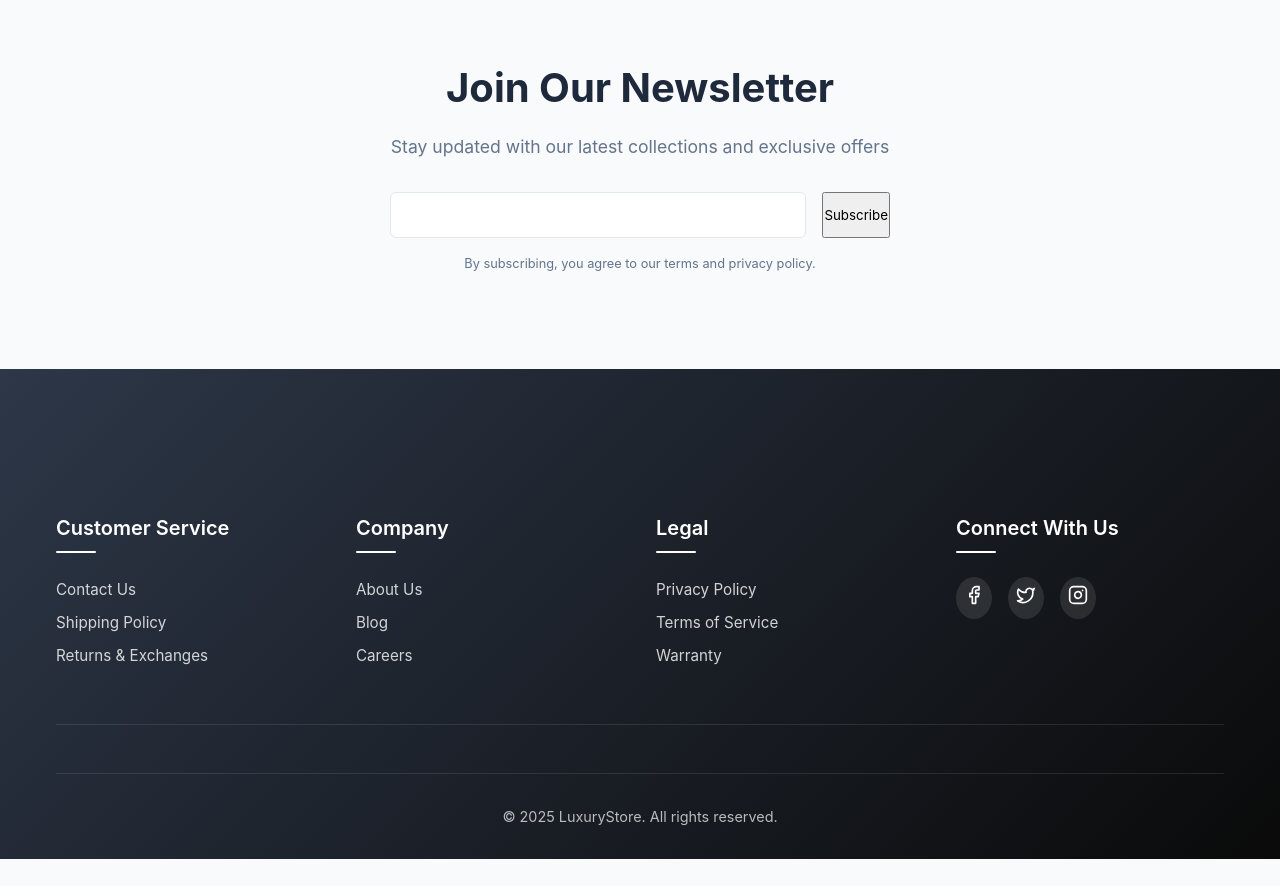
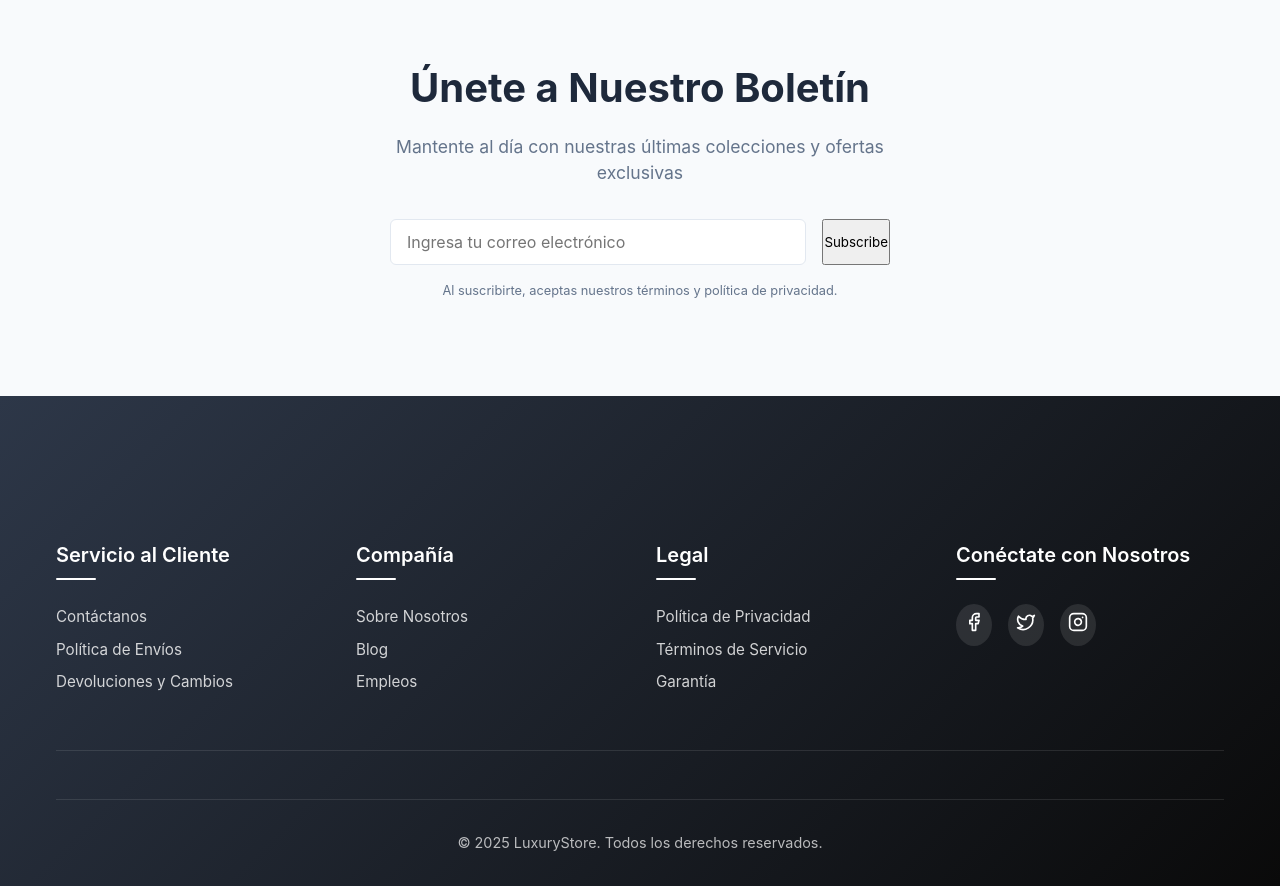
Before and after one commit to CRodrigoPalacios/HerramientasCloud, a React (Vite) app in the folder front/: page / in a window 1280 px wide. Shown: the part 1920-2806 px from the top of the page. Before the commit the page ends 2779 px from the top, so only its background shows below. Built offline with nearby package versions, Linux system fonts and the light colour scheme.

Commit message:
refactor: modificacion de vistas y estilos
se modificaron los estilos y las paginas para mejorar las vistas y sea mas amigable con el usuarios

```diff
--- a/front/src/components/Footer.jsx
+++ b/front/src/components/Footer.jsx
@@ -8,34 +8,34 @@ const Footer = () => {
       <div className="container">
         <div className="footer-content">
           <div className="footer-section">
-            <h4>Customer Service</h4>
+            <h4>Servicio al Cliente</h4>
             <ul className="footer-links">
-              <li><Link to="/contact">Contact Us</Link></li>
-              <li><Link to="/shipping">Shipping Policy</Link></li>
-              <li><Link to="/returns">Returns & Exchanges</Link></li>
+              <li><Link to="/contact">Contáctanos</Link></li>
+              <li><Link to="/shipping">Política de Envíos</Link></li>
+              <li><Link to="/returns">Devoluciones y Cambios</Link></li>
             </ul>
           </div>
 
           <div className="footer-section">
-            <h4>Company</h4>
+            <h4>Compañía</h4>
             <ul className="footer-links">
-              <li><Link to="/about">About Us</Link></li>
+              <li><Link to="/about">Sobre Nosotros</Link></li>
               <li><Link to="/blog">Blog</Link></li>
-              <li><Link to="/careers">Careers</Link></li>
+              <li><Link to="/careers">Empleos</Link></li>
             </ul>
           </div>
 
           <div className="footer-section">
             <h4>Legal</h4>
             <ul className="footer-links">
-              <li><Link to="/privacy">Privacy Policy</Link></li>
-              <li><Link to="/terms">Terms of Service</Link></li>
-              <li><Link to="/warranty">Warranty</Link></li>
+              <li><Link to="/privacy">Política de Privacidad</Link></li>
+              <li><Link to="/terms">Términos de Servicio</Link></li>
+              <li><Link to="/warranty">Garantía</Link></li>
             </ul>
           </div>
 
           <div className="footer-section">
-            <h4>Connect With Us</h4>
+            <h4>Conéctate con Nosotros</h4>
             <div className="social-links">
               <a href="#" aria-label="Facebook">
                 <Facebook className="social-icon" size={20} />
@@ -51,7 +51,7 @@ const Footer = () => {
         </div>
 
         <div className="footer-bottom">
-          <p>&copy; {new Date().getFullYear()} LuxuryStore. All rights reserved.</p>
+          <p>&copy; {new Date().getFullYear()} LuxuryStore. Todos los derechos reservados.</p>
         </div>
       </div>
     </footer>
--- a/front/src/components/Header.jsx
+++ b/front/src/components/Header.jsx
@@ -47,10 +47,25 @@ export default function Header() {
             <Link to="/about" className="nav-link">Historia</Link>
             <Link to="/contact" className="nav-link">Contacto</Link>
 
-          {user && user.role === 'admin' && (
-            <Link to="/dashboard" className="nav-link">Dashboard</Link>
+            {user && user.role === 'admin' && (
+              <select
+                className="nav-select"
+                onChange={(e) => {
+                  const selectedPage = e.target.value;
+                  if (selectedPage) {
+                    window.location.href = selectedPage;
+                  }
+                }}
+              >
+                <option value="">Admin Panel</option>
+                <option value="/dashboard">Dashboard</option>
+                <option value="/dashboard/UserList">Administrar Usuarios</option>
+                <option value="/dashboard/AddProducts">Añadir Productos</option>
+                <option value="/dashboard/Settings">Configuración</option>
+              </select>
             )}
           </nav>
+
         </div>
 
         <div className="header-right">
--- a/front/src/components/NewsletterSection.jsx
+++ b/front/src/components/NewsletterSection.jsx
@@ -8,8 +8,7 @@ export default function NewsletterSection() {
 
   const handleSubmit = (e) => {
     e.preventDefault();
-    // Handle subscription logic
-    console.log("Subscribed with:", email);
+    console.log("Suscrito con:", email);
     setEmail("");
   };
 
@@ -17,21 +16,24 @@ export default function NewsletterSection() {
     <section className="newsletter-section">
       <div className="newsletter-container">
         <div className="newsletter-header">
-          <h2 className="newsletter-title">Join Our Newsletter</h2>
+          <h2 className="newsletter-title">Únete a Nuestro Boletín</h2>
           <p className="newsletter-subtitle">
-            Stay updated with our latest collections and exclusive offers
+             Mantente al día con nuestras últimas colecciones y ofertas exclusivas
           </p>
         </div>
         <form className="newsletter-form" onSubmit={handleSubmit}>
           <input
             type="email"
             className="newsletter-input"
-            // ... resto de props
+            value={email}
+            onChange={(e) => setEmail(e.target.value)}
+            placeholder="Ingresa tu correo electrónico"
+            required
           />
           <Button type="submit">Subscribe</Button>
         </form>
         <p className="newsletter-terms">
-          By subscribing, you agree to our terms and privacy policy.
+          Al suscribirte, aceptas nuestros términos y política de privacidad.
         </p>
       </div>
     </section>
--- a/front/src/pages/Brands.jsx
+++ b/front/src/pages/Brands.jsx
@@ -1,16 +1,16 @@
-import brands from "@/data/marcas";
+import marcas from "@/data/marcas";
 import "@/styles/pages/Brands.css";
 
-const BrandsPage = () => {
+const MarcasPage = () => {
   return (
-    <main className="brands-page">
-      <h1 className="brands-title">Our Watch Brands</h1>
-      <div className="brands-grid">
-        {brands.map((brand) => (
-          <div key={brand.id} className="brand-card">
-            <div className="brand-card-inner">
-              <img src={brand.image} alt={brand.name} className="brand-logo" />
-              <h2 className="brand-name">{brand.name}</h2>
+    <main className="marcas-page">
+      <h1 className="marcas-title">Nuestras Marcas de Relojes</h1>
+      <div className="marcas-grid">
+        {marcas.map((marca) => (
+          <div key={marca.id} className="marca-card">
+            <div className="marca-card-inner">
+              <img src={marca.image} alt={marca.name} className="marca-logo" />
+              <h2 className="marca-name">{marca.name}</h2>
             </div>
           </div>
         ))}
@@ -19,4 +19,4 @@ const BrandsPage = () => {
   );
 };
 
-export default BrandsPage;
+export default MarcasPage;
--- a/front/src/pages/CartPage.jsx
+++ b/front/src/pages/CartPage.jsx
@@ -1,4 +1,3 @@
-// src/pages/CartPage.jsx
 import { Link } from 'react-router-dom';
 import { useCart } from '../context/CartContext';
 import { Button } from '@/components/ui/button';
--- a/front/src/pages/ContactPage.jsx
+++ b/front/src/pages/ContactPage.jsx
@@ -4,30 +4,30 @@ export default function ContactPage() {
   return (
     <div className="contact-page container">
       <div className="contact-header">
-        <h1 className="contact-title">Contact Us</h1>
+        <h1 className="contact-title">Contáctanos</h1>
       </div>
 
       <form className="contact-form">
         <div className="form-group">
-          <label className="form-label">Name</label>
+          <label className="form-label">Nombre</label>
           <input type="text" className="form-input" />
         </div>
 
         <div className="form-group">
-          <label className="form-label">Email</label>
+          <label className="form-label">Correo Electrónico</label>
           <input type="email" className="form-input" />
         </div>
 
         <div className="form-group">
-          <label className="form-label">Message</label>
+          <label className="form-label">Mensaje</label>
           <textarea className="form-input"></textarea>
         </div>
 
-        <button type="submit" className="submit-btn">Send Message</button>
+        <button type="submit" className="submit-btn">Enviar Mensaje</button>
       </form>
 
       <div className="contact-info">
-        <div className="info-item">✉️ contact@luxurywatches.com</div>
+        <div className="info-item">✉️ contacto@luxurywatches.com</div>
         <div className="info-item">📞 +1 (555) 123-4567</div>
       </div>
     </div>
--- a/front/src/pages/ProductListing.jsx
+++ b/front/src/pages/ProductListing.jsx
@@ -8,7 +8,6 @@ const ProductListing = () => {
   const [productList, setProductList] = useState([]);
 
   useEffect(() => {
-    // Simulando una carga de datos desde una API
     setProductList(products);
   }, []);
 
--- a/front/src/styles/components/Header.css
+++ b/front/src/styles/components/Header.css
@@ -291,3 +291,10 @@
   background-color: #b38f3d;
   transform: translateY(-1px);
 }
+.nav-select {
+  padding: 0.5rem;
+  border-radius: 5px;
+  background-color: #fff;
+  color: #333;
+  font-size: 1rem;
+}
--- a/front/src/styles/pages/Brands.css
+++ b/front/src/styles/pages/Brands.css
@@ -14,7 +14,7 @@
 
   .brands-grid {
     display: grid;
-    grid-template-columns: repeat(3, 1fr); /* Siempre 3 columnas */
+    grid-template-columns: repeat(3, 1fr);
     gap: 2rem;
   }
 
@@ -50,12 +50,83 @@
 
 @media (max-width: 900px) {
     .brands-grid {
-      grid-template-columns: repeat(2, 1fr); /* 2 columnas en pantallas medianas */
+      grid-template-columns: repeat(2, 1fr);
     }
   }
 
   @media (max-width: 600px) {
     .brands-grid {
-      grid-template-columns: 1fr; /* 1 columna en móviles */
+      grid-template-columns: 1fr;
     }
   }
+  .marcas-page {
+  padding: 5rem 2rem;
+  min-height: 100vh;
+  background-color: #f7f7f7;
+  color: var(--text-dark);
+}
+
+.marcas-title {
+  text-align: center;
+  font-size: 3rem;
+  margin-bottom: 3rem;
+  font-weight: 700;
+  color: #333333;
+  font-family: 'Playfair Display', serif;
+  letter-spacing: 1px;
+}
+
+.marcas-grid {
+  display: grid;
+  grid-template-columns: repeat(3, 1fr);
+  gap: 2rem;
+}
+
+.marca-card {
+  background: #ffffff;
+  border-radius: 1.5rem;
+  overflow: hidden;
+  transition: transform 0.4s ease, box-shadow 0.4s ease;
+  cursor: pointer;
+  height: 320px;
+  box-shadow: 0 6px 15px rgba(0, 0, 0, 0.1);
+}
+
+.marca-card-inner {
+  padding: 2rem;
+  text-align: center;
+  display: flex;
+  flex-direction: column;
+  justify-content: center;
+}
+
+.marca-logo {
+  height: 80px;
+  object-fit: contain;
+  margin-bottom: 1.5rem;
+  filter: grayscale(20%);
+}
+
+.marca-name {
+  font-size: 1.4rem;
+  color: #555555;
+  font-weight: 600;
+  font-family: 'Lora', serif;
+}
+
+.marca-card:hover {
+  transform: translateY(-10px) scale(1.03);
+  box-shadow: 0 15px 30px rgba(0, 0, 0, 0.15);
+}
+
+@media (max-width: 900px) {
+  .marcas-grid {
+    grid-template-columns: repeat(2, 1fr);
+  }
+}
+
+@media (max-width: 600px) {
+  .marcas-grid {
+    grid-template-columns: 1fr;
+  }
+}
```
Also changed, not shown: front/src/components/FeaturedCollections.jsx (deleted, +0 -23 lines).
